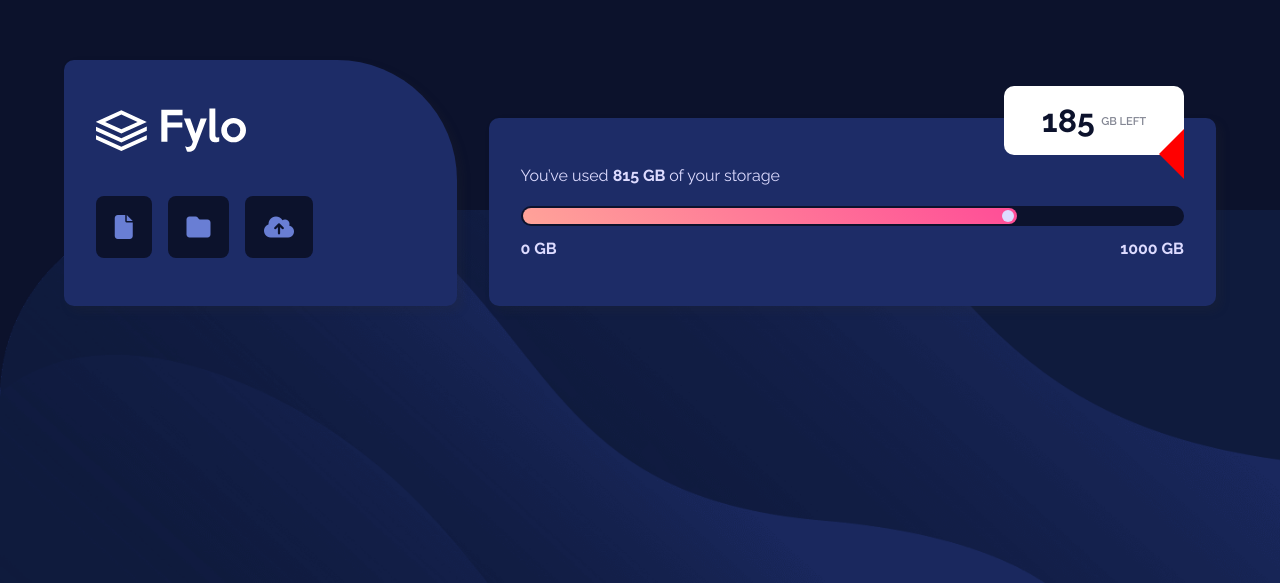
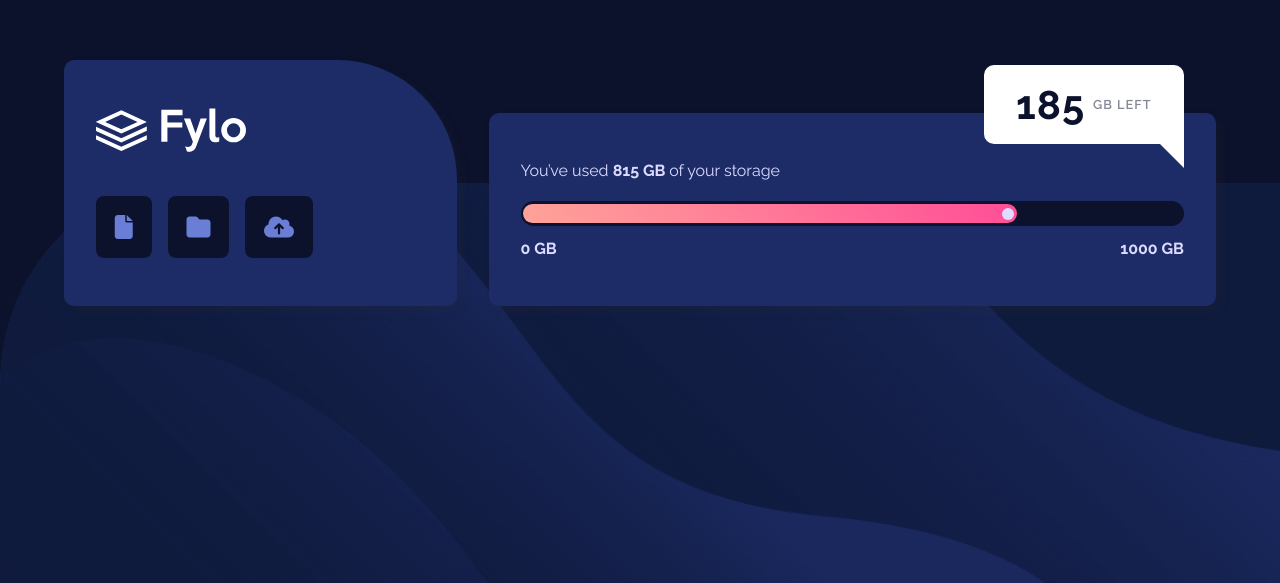
Before and after one commit to TomekWojak/Fylo-data-storage-component-fr-mentor-challenge, a plain HTML site: page index.html in a window 1280 px wide. Shown: the part 217-800 px from the top of the page. Drawn offline with Linux system fonts and the light colour scheme.

Commit message:
created main layout of website

```diff
--- a/sass/style.scss
+++ b/sass/style.scss
@@ -79,9 +79,9 @@ body {
         transition: background .3s, border .3s, color .3s;
 
         &:hover {
-            color: $veryDarkBlue;
+            color: #fff;
             background: none;
-            border: 2px solid $veryDarkBlue;
+            border: 2px solid #fff;
         }
 
         &::after {
@@ -90,7 +90,7 @@ body {
             width: 100%;
             height: 100%;
             opacity: 0;
-            border: 2px solid $veryDarkBlue;
+            border: 2px solid #fff;
             inset: 0;
             border-radius: inherit;
         }
@@ -148,7 +148,7 @@ body {
 
     &__body-white-box {
         position: absolute;
-        width: min(180px, 55%);
+        width: min(200px, 55%);
         padding: 1em 2em;
         left: 50%;
         bottom: -2.5em;
@@ -176,7 +176,7 @@ body {
     }
     to {
         opacity: 0;
-        transform: scale(1.4);
+        transform: scale(1.3);
     }
 }
 
@@ -232,16 +232,17 @@ body {
 @media (768px <= width) {
 
     .card {
-
+        overflow: hidden;
         &__body-white-box {
             padding: 1em 2em;
             top: -2em;
             right: 2em;
             left: unset;
             bottom: unset;
-            transform: translate(0);
+            transform: translateY(80%) translateX(50%) rotate(50deg);
             background-color: #fff;
             border-bottom-right-radius: 0;
+            animation: rotate .4s forwards 1 cubic-bezier(0.25, 0.1, 0.12, 1.73);
 
             &::before {
                 position: absolute;
@@ -252,8 +253,12 @@ body {
                 height: 0;
                 border-top: 25px solid transparent;
                 border-bottom: 25px solid transparent;
-                border-right:25px solid red;
+                border-right:25px solid #fff;
             }
+        }
+        &__body-white-box-number {
+            justify-content: flex-start;
+            letter-spacing: 1px;
         }
     }
 }
@@ -263,6 +268,7 @@ body {
         background-color: $veryDarkBlue;
         .desktop-visible {
             display:block;
+            height: 50%;
             width: 100%;
             bottom: 0;
             inset-inline: 0;
@@ -273,7 +279,10 @@ body {
 
     }
     .card {
-
+        overflow: visible;
+        .text-grayed {
+            font-size: .8rem;
+        }
         &__head {
             width: 35%;
         }
@@ -283,5 +292,28 @@ body {
         &__body {
             width: 65%;
         }
+        &__bar {
+            height: 25px;
+            padding: 0.18em;
+        }
+        &__body-white-box {
+            top: -3em;
+        }
+        &__body-white-box-number {
+            font-size: 2.5rem;
+
+        }
     }
 }
+
+
+@keyframes rotate {
+    from {
+        opacity: 0;
+        transform: translateY(80%) translateX(50%) rotate(50deg);
+    }
+    to {
+        opacity: 1;
+        transform: translateY(0) translateX(0) rotate(0);
+    }
+}
```
Also changed, not shown: css/style.css, 1 other file.
